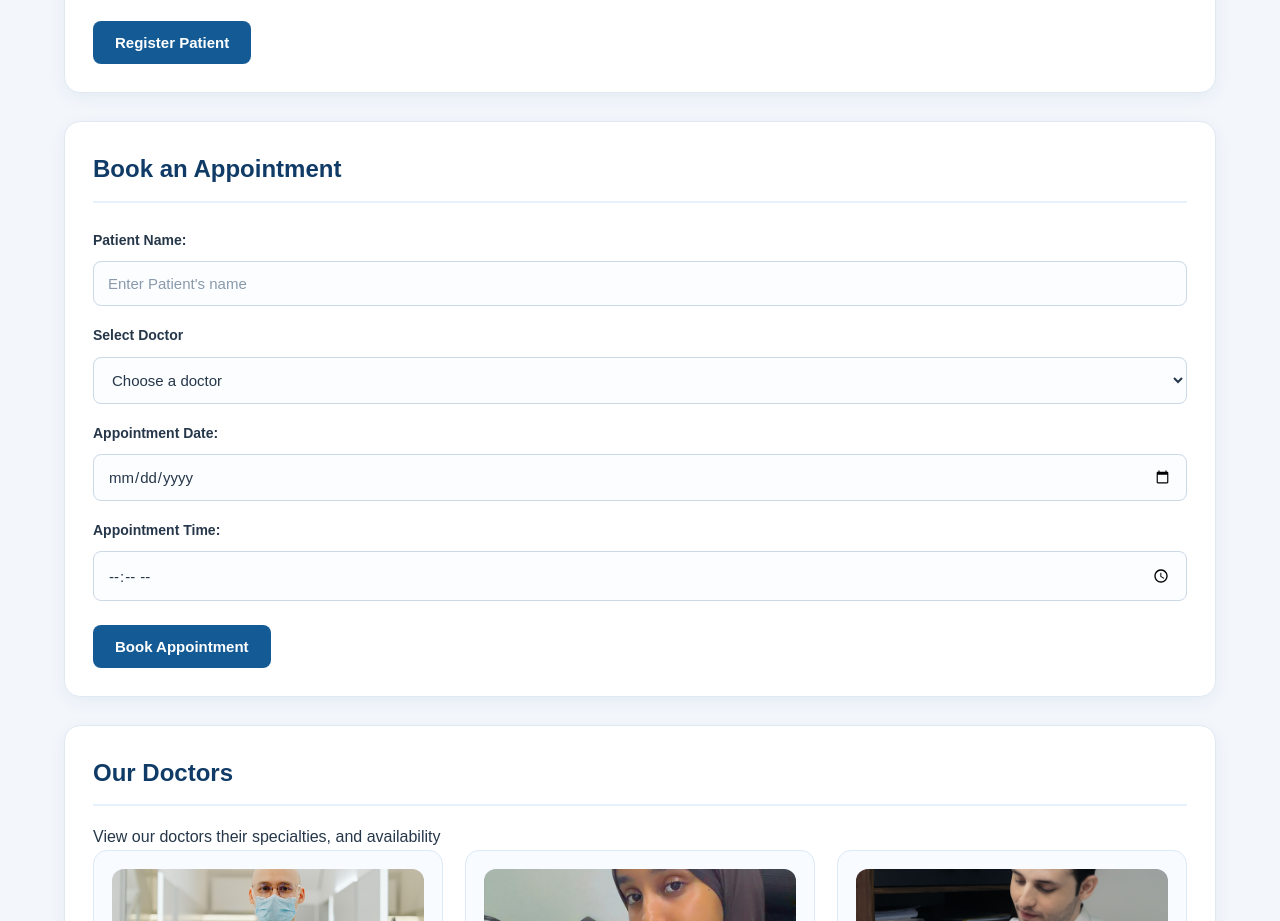
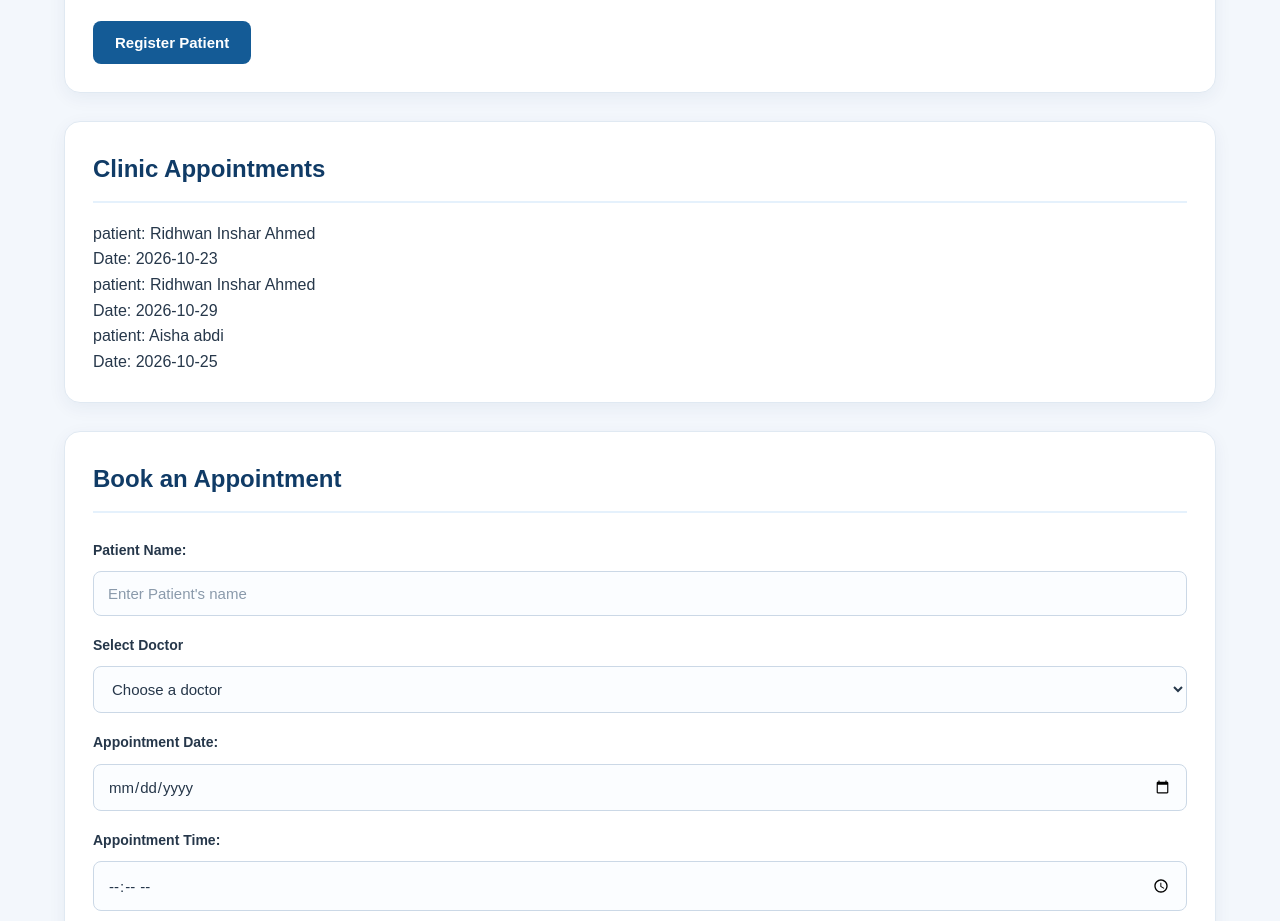
Before and after one commit to ridhwan-dev/Clinic-Appointment-System, a website with bundled scripts: page index.html in a window 1280 px wide. Shown: the part 952-1873 px from the top of the page. Built offline with nearby package versions, Linux system fonts and the light colour scheme; data requests are answered from the project's data file.

Commit message:
Display saved appointments on clinic dashboard

```diff
--- a/db.json
+++ b/db.json
@@ -13,6 +13,13 @@
       "appointmentDate": "2026-10-29",
       "appointmentTime": "13:51",
       "id": 2
+    },
+    {
+      "appointmentPatient": "Aisha abdi",
+      "appointmentDoctor": "dr-hassan",
+      "appointmentDate": "2026-10-25",
+      "appointmentTime": "01:06",
+      "id": 3
     }
   ]
 }
--- a/index.html
+++ b/index.html
@@ -56,6 +56,16 @@ required
 <button type="submit">Register Patient</button>
             </form>
         </section>
+
+</section>
+
+        <section id="appointments-section">
+            <h2>Clinic Appointments</h2>
+            <div id="appointments-list">
+                <p>Loading appointments...</p>
+            </div>
+        </section>
+
         <section id="appointment-section">
             <h2>Book an Appointment</h2>
             <form id="appointment-form">
--- a/src/api.js
+++ b/src/api.js
@@ -15,3 +15,12 @@ export async function createAppointment(appointment){
     return await response.json();
 
 }
+export async function getAppointments() {
+    const response = await fetch(API_URL);
+
+    if (!response.ok) {
+        throw new Error("Failed to fetch appointments");
+
+    }
+    return await response.json();
+}
--- a/src/main.js
+++ b/src/main.js
@@ -1,4 +1,4 @@
-import { createAppointment } from "./api.js";
+import { createAppointment , getAppointments} from "./api.js";
 
 
 const appointmentDate = document.getElementById("appointment-date")
@@ -31,3 +31,73 @@ if (appointmentForm) {
 
 
 }
+
+
+getAppointments()
+.then((appointments) => {
+      console.log("Saved appointments:",  appointments);
+
+})
+.catch((error) => {
+      console.error("Error fetching appointments:", error);
+
+
+});
+
+async function displayAppointments() {
+      const appointmentsList = document.getElementById("appointments-list");
+
+
+      if(!appointmentsList) {
+            return;
+
+      }
+      appointmentsList.textContent = "Loading appointments...";
+
+      try {
+            const appointments = await getAppointments();
+
+            appointmentsList.replaceChildren();
+
+            if (appointments.length === 0) {
+                  appointmentsList.textContent = "No appointments have been booked yet.";
+                  return;
+
+            }
+
+            appointments.forEach ((appointment) => {
+                  const appointmentCard = document.createElement("article");
+                  const patientName = document.createElement("p")
+                  const appointmentDate = document.createElement("p");
+
+                  patientName.textContent =
+                  `patient: ${appointment.appointmentPatient || "Not provided"}`;
+
+                  appointmentDate.textContent =
+                  `Date: ${appointment.appointmentDate || appointment.date || "Not provided"}`;
+
+const appointmentDoctor = document.createElement("p");
+
+appointmentDoctor.textContent =
+  `Doctor: ${appointment.appointmentDoctor || "Not assigned"}`;
+
+                  appointmentCard.append(patientName, appointmentDate);
+                  appointmentsList.appendChild(appointmentCard)
+
+            });
+
+
+
+      }catch (error) {
+
+    console.error("Error displaying appointments:", error);
+
+    appointmentsList.textContent =
+
+      "Unable to load appointments. Please try again later.";
+
+  }
+
+}
+
+displayAppointments();
```
